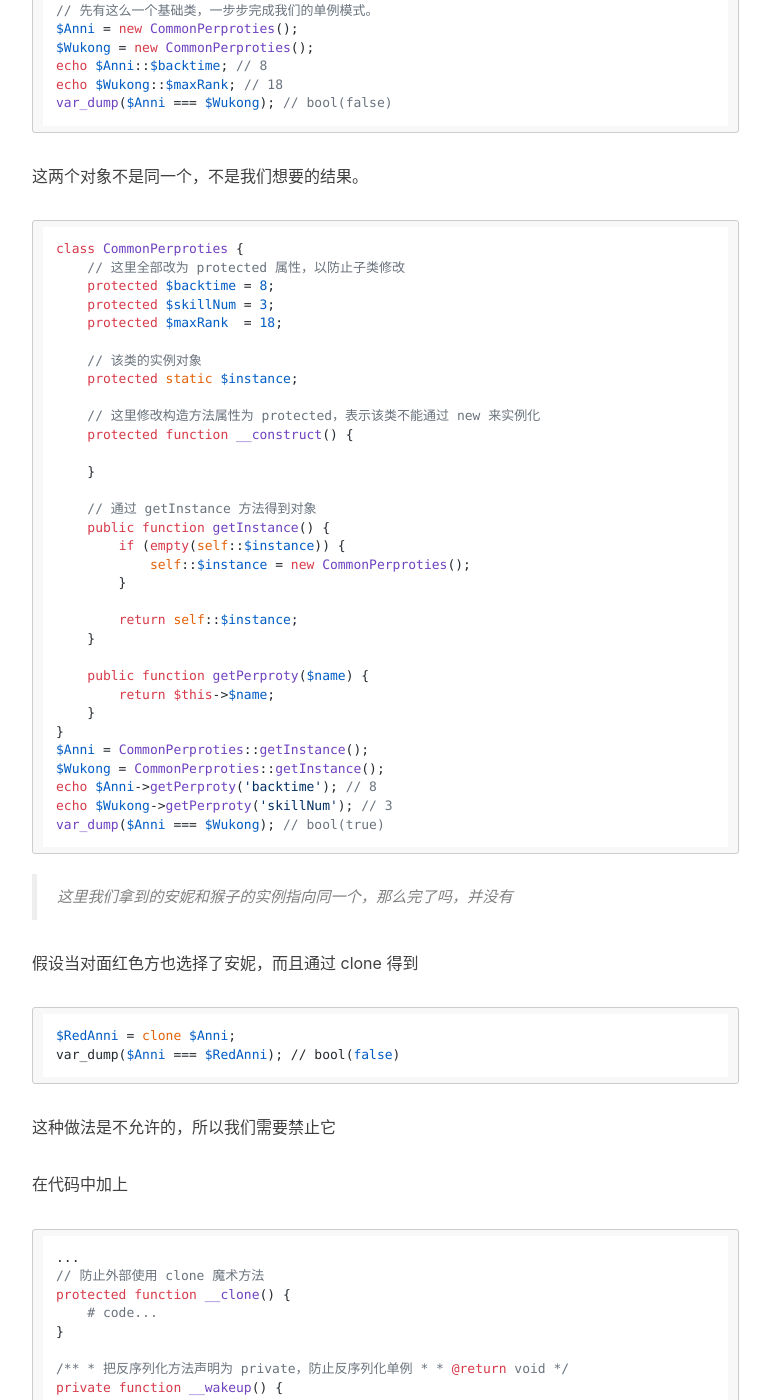
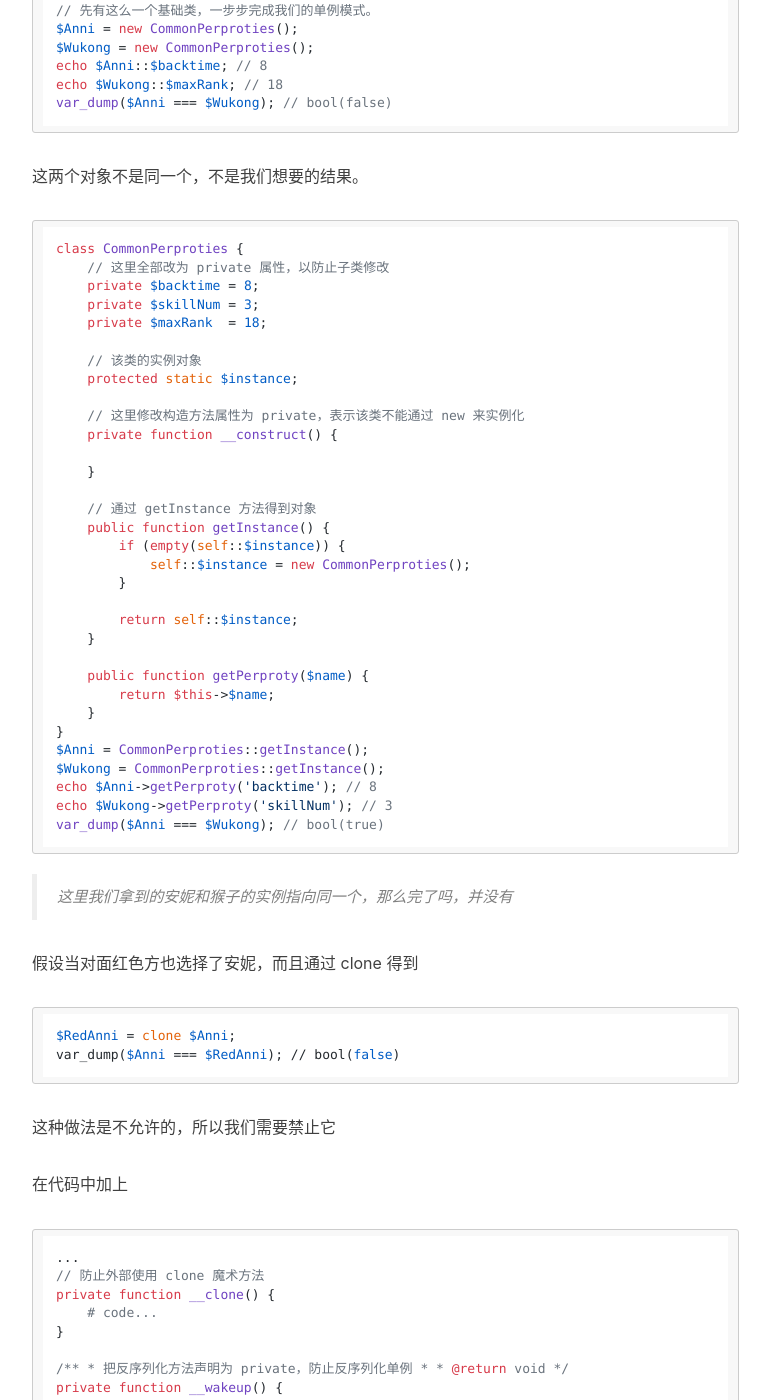
Before and after one commit to sword-jin/RryLee.github.io, a Jekyll site: the page built from _posts/2015-07-29-php-pattern-singlon.md, in a window 1280 px wide and 1400 px high, scrolled down 747 px. Shown: the whole window, without its empty margins (233-1003 px from the left). Built offline with Jekyll 4.4.1, drawn with Linux system fonts in a browser that asks for light colours; nearby versions of some CDN libraries; comment, search, counter and statistics services are not loaded.

Commit message:
Update 2015-07-29-php-pattern-singlon.md

```diff
--- a/_posts/2015-07-29-php-pattern-singlon.md
+++ b/_posts/2015-07-29-php-pattern-singlon.md
@@ -30,16 +30,16 @@ tags:
 
     class CommonPerproties
     {
-        // 这里全部改为 protected 属性，以防止子类修改
-        protected $backtime = 8;
-        protected $skillNum = 3;
-        protected $maxRank  = 18;
+        // 这里全部改为 private 属性，以防止子类修改
+        private $backtime = 8;
+        private $skillNum = 3;
+        private $maxRank  = 18;
 
         // 该类的实例对象
         protected static $instance;
 
-        // 这里修改构造方法属性为 protected，表示该类不能通过 new 来实例化
-        protected function __construct()
+        // 这里修改构造方法属性为 private，表示该类不能通过 new 来实例化
+        private function __construct()
         {
 
         }
@@ -78,7 +78,7 @@ tags:
 
     ...
     // 防止外部使用 clone 魔术方法
-    protected function __clone()
+    private function __clone()
     {
         # code...
     }
```
